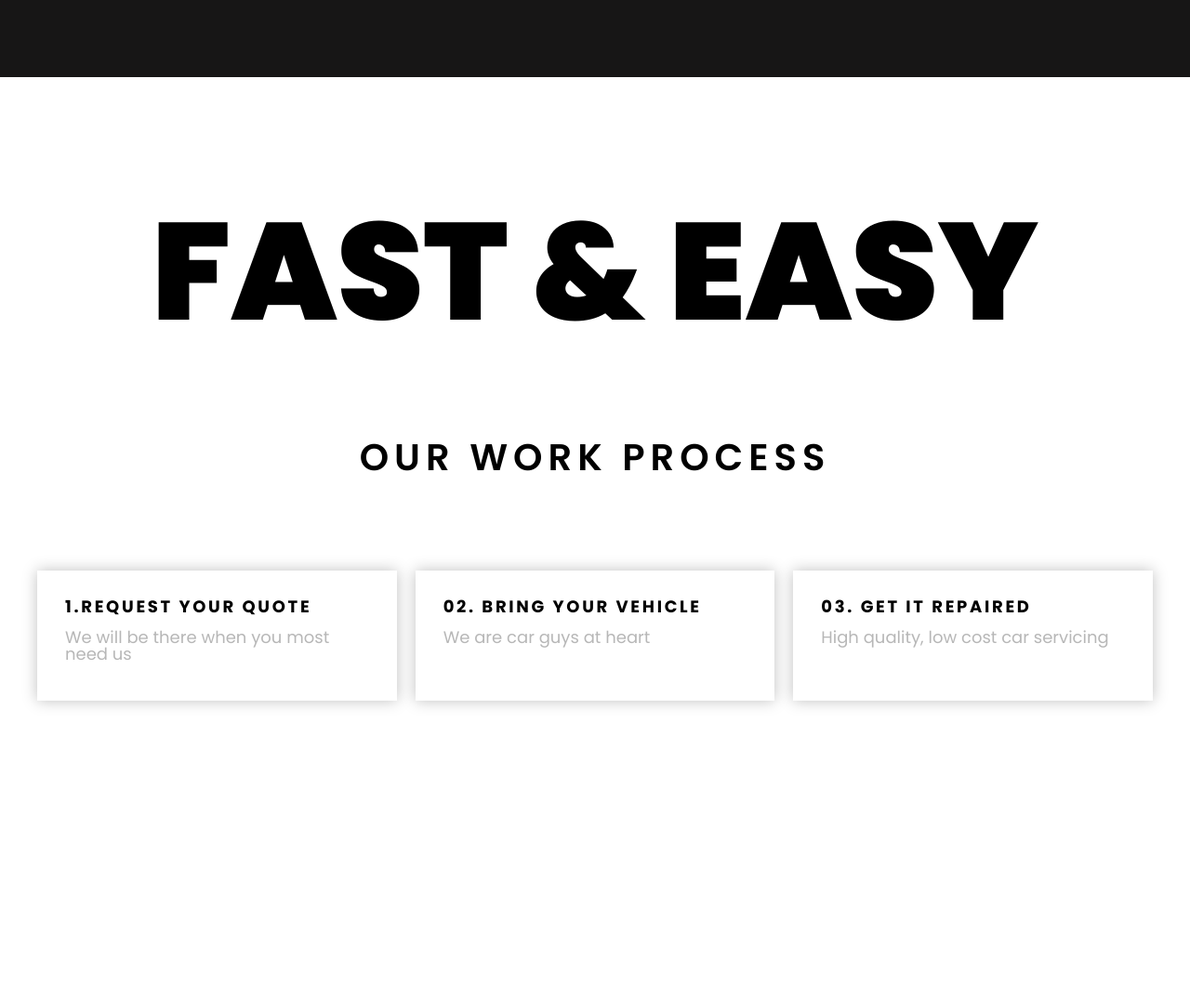
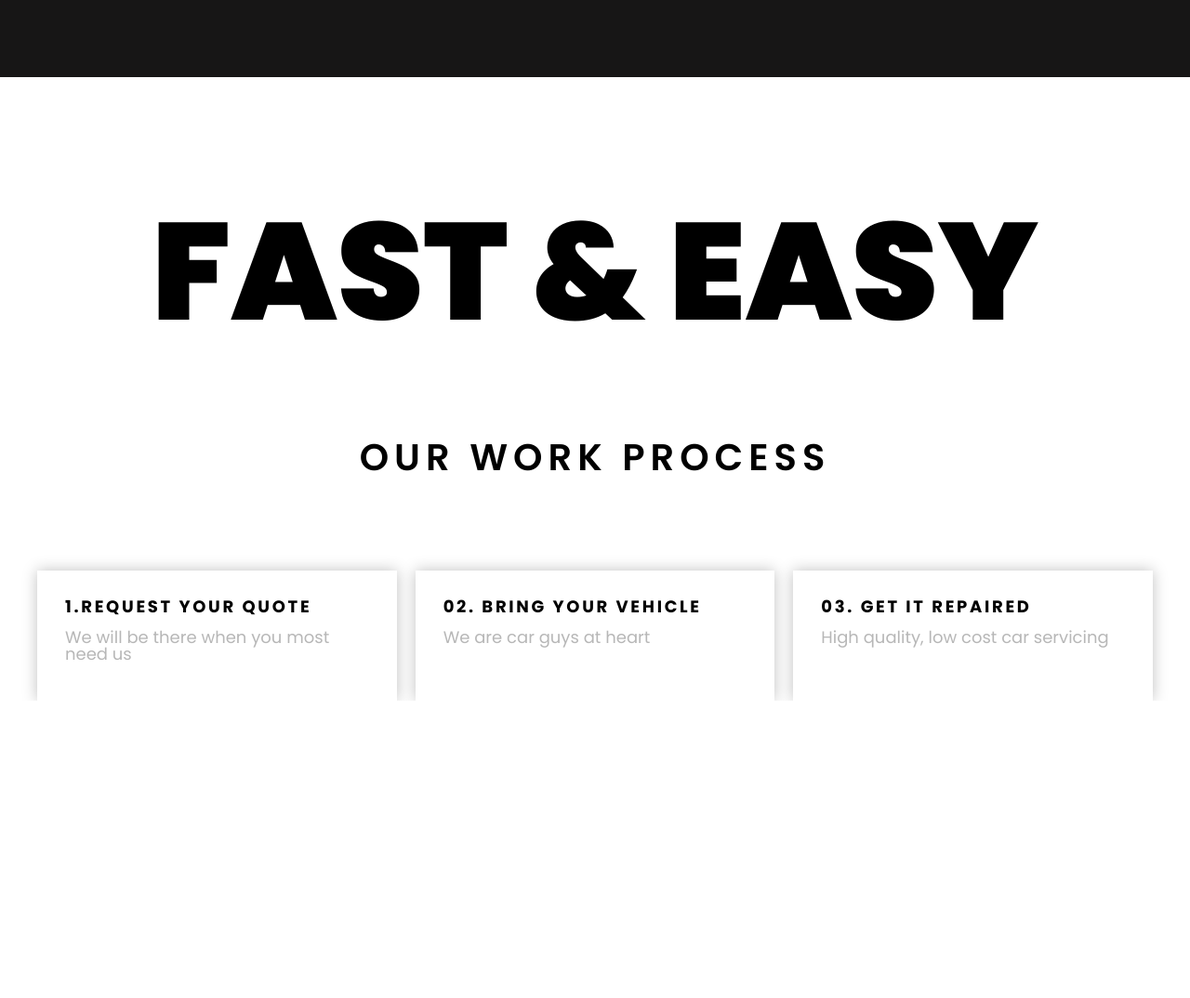
Before and after one commit to Mirsmog/My-projects, a plain HTML site: page Car_Repair/index.html in a window 1280 px wide. Shown: the part 2202-3276 px from the top of the page at 93% size. After the commit the page ends 2956 px from the top, so only its background shows below. Drawn offline with Linux system fonts and the light colour scheme.

Commit message:
second fixe

```diff
--- a/Car_Repair/index.html
+++ b/Car_Repair/index.html
@@ -230,7 +230,7 @@
         </div>
         <!-- /container -->
       </div>
-      <div style="height:40vh;"></div>
+
   </section>
 </body>
 
```
